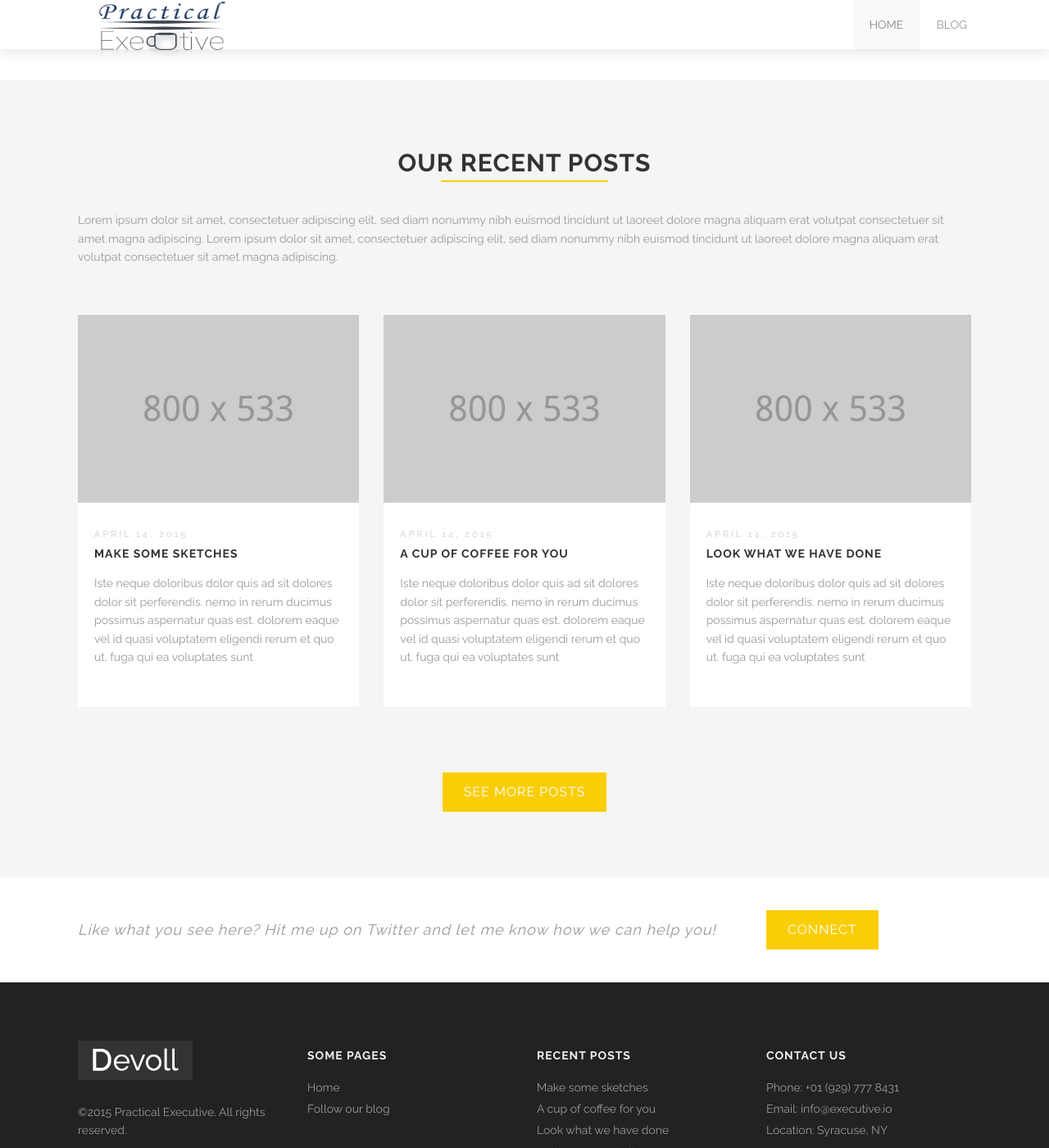
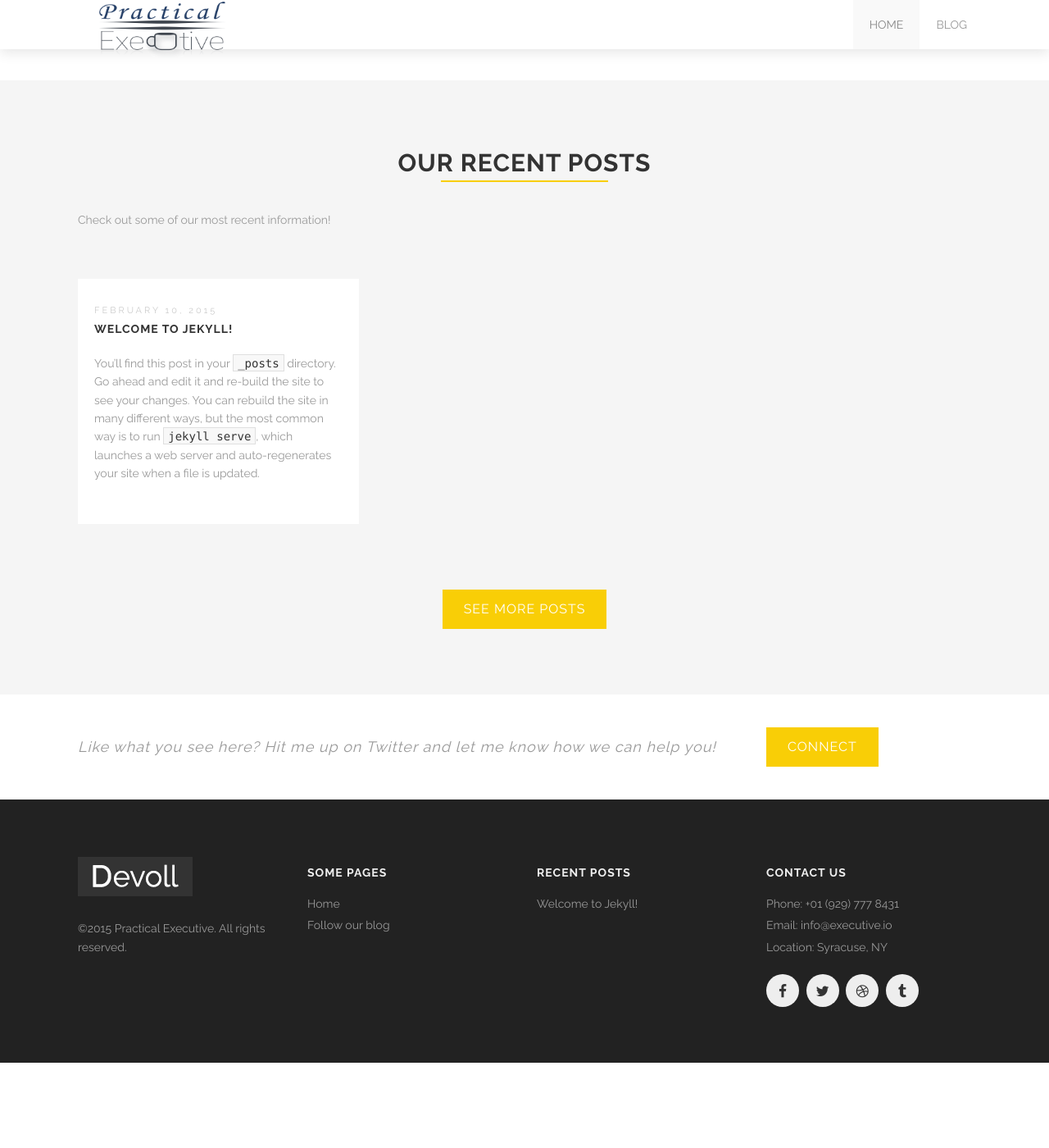
Before and after one commit to JoshuaMSchultz/practical-executive, a Jekyll site: the page built from index.html, in a window 1280 px wide and 1400 px high, scrolled down 1457 px. Shown: the whole window at 82% size. Built offline with Jekyll 4.4.1, drawn with Linux system fonts in a browser that asks for light colours; after the commit the page ends 2753 px from its top, so only the background shows below that.

Commit message:
removed excess posts

```diff
--- a/_includes/sidebar.html
+++ b/_includes/sidebar.html
@@ -1,4 +1,4 @@
-<!--<div class='links'>
+<div class='links'>
   <h3>Archives</h3>
   <ul>
     <li>
--- a/_posts/2015-04-14-a-cup-of-coffee-for-you.markdown
+++ /dev/null
@@ -1,30 +0,0 @@
----
-layout: post
-title:  A cup of coffee for you
-date:   2015-04-14 10:57:12
-images: images/@stock/blog-2.jpg
-excerpt:
-  Iste neque doloribus dolor quis ad sit dolores dolor sit perferendis. nemo in rerum ducimus possimus aspernatur quas est. dolorem eaque vel id quasi voluptatem eligendi rerum et quo ut. fuga qui ea voluptates sunt
-categories: Design Bussiness
----
-
-Et sed ut quo maiores praesentium consequatur ipsum fuga aliquid corporis vel. exercitationem saepe vel aut consectetur vitae sed. necessitatibus est voluptatem nihil officiis nam debitis et perferendis exercitationem animi qui impedit modi recusandae. sapiente molestiae excepturi maxime. eum sequi nisi et itaque sunt nesciunt nulla vel sit ratione animi
-
-Deleniti laboriosam soluta animi non corrupti. labore est quasi omnis ducimus. facere pariatur molestiae eum vel dignissimos debitis quam et id
-
-
-Esse labore voluptate [nam dolorum veniam](#) numquam et reiciendis qui itaque voluptas odit dicta et. est ullam et omnis repellat qui aliquam delectus quod aperiam quam tenetur odit illo voluptatem. optio tenetur occaecati autem vel occaecati voluptas iste sunt libero quo est ex eum. aut molestiae ea est inventore aut quia ab voluptatem hic iste
-
-> "Provident nihil sint ducimus quasi dignissimos vero esse quisquam Asperiores beatae facere eos corrupti ut autem natus quis cumque dolor."
-
-#### This is a sub-heading
-
-Aut ea rem repudiandae tempore perferendis. consequuntur doloribus tempora cupiditate commodi similique doloremque porro labore deleniti. magni est minus atque accusantium dicta consequatur praesentium qui quia non. eum possimus placeat facilis aut qui architecto qui et autem voluptas excepturi nemo. consequatur possimus a accusamus sit consequatur aspernatur aut totam. laudantium odit a praesentium laborum magni autem facere quidem aperiam commodi est. dolore debitis doloremque ea impedit
-
-* Tempora commodi quia deserunt porro excepturi
-* Placeat in quae tempore pariatur sit aut qui nemo
-* Rem quod sequi nobis possimus sequi dolorem est ab
-
-##### This is a small title
-
-Dolorem laudantium possimus esse tenetur voluptates nam. corrupti pariatur commodi est omnis excepturi dignissimos. commodi qui cum tempora ipsa porro quasi quis labore ea cum quod sapiente debitis asperiores. ut qui est ipsa enim numquam odit mollitia. velit earum unde qui animi quod earum repellendus facere aperiam nemo. ipsa praesentium aut quam aperiam qui voluptate
--- a/_posts/2015-04-14-look-what-we-have-done.markdown
+++ /dev/null
@@ -1,30 +0,0 @@
----
-layout: post
-title:  Look what we have done
-date:   2015-04-14 10:52:12
-images: images/@stock/blog-1.jpg
-excerpt:
-  Iste neque doloribus dolor quis ad sit dolores dolor sit perferendis. nemo in rerum ducimus possimus aspernatur quas est. dolorem eaque vel id quasi voluptatem eligendi rerum et quo ut. fuga qui ea voluptates sunt
-categories: Design Development
----
-
-Et sed ut quo maiores praesentium consequatur ipsum fuga aliquid corporis vel. exercitationem saepe vel aut consectetur vitae sed. necessitatibus est voluptatem nihil officiis nam debitis et perferendis exercitationem animi qui impedit modi recusandae. sapiente molestiae excepturi maxime. eum sequi nisi et itaque sunt nesciunt nulla vel sit ratione animi
-
-Deleniti laboriosam soluta animi non corrupti. labore est quasi omnis ducimus. facere pariatur molestiae eum vel dignissimos debitis quam et id
-
-
-Esse labore voluptate [nam dolorum veniam](#) numquam et reiciendis qui itaque voluptas odit dicta et. est ullam et omnis repellat qui aliquam delectus quod aperiam quam tenetur odit illo voluptatem. optio tenetur occaecati autem vel occaecati voluptas iste sunt libero quo est ex eum. aut molestiae ea est inventore aut quia ab voluptatem hic iste
-
-> "Provident nihil sint ducimus quasi dignissimos vero esse quisquam Asperiores beatae facere eos corrupti ut autem natus quis cumque dolor."
-
-#### This is a sub-heading
-
-Aut ea rem repudiandae tempore perferendis. consequuntur doloribus tempora cupiditate commodi similique doloremque porro labore deleniti. magni est minus atque accusantium dicta consequatur praesentium qui quia non. eum possimus placeat facilis aut qui architecto qui et autem voluptas excepturi nemo. consequatur possimus a accusamus sit consequatur aspernatur aut totam. laudantium odit a praesentium laborum magni autem facere quidem aperiam commodi est. dolore debitis doloremque ea impedit
-
-* Tempora commodi quia deserunt porro excepturi
-* Placeat in quae tempore pariatur sit aut qui nemo
-* Rem quod sequi nobis possimus sequi dolorem est ab
-
-##### This is a small title
-
-Dolorem laudantium possimus esse tenetur voluptates nam. corrupti pariatur commodi est omnis excepturi dignissimos. commodi qui cum tempora ipsa porro quasi quis labore ea cum quod sapiente debitis asperiores. ut qui est ipsa enim numquam odit mollitia. velit earum unde qui animi quod earum repellendus facere aperiam nemo. ipsa praesentium aut quam aperiam qui voluptate
--- a/_posts/2015-04-14-make-some-sketches.markdown
+++ /dev/null
@@ -1,32 +0,0 @@
----
-layout: post
-title:  Make some sketches
-date:   2015-04-14 10:58:12
-images:
-  - images/@stock/blog-3.jpg
-  - images/@stock/blog-2.jpg
-excerpt:
-  Iste neque doloribus dolor quis ad sit dolores dolor sit perferendis. nemo in rerum ducimus possimus aspernatur quas est. dolorem eaque vel id quasi voluptatem eligendi rerum et quo ut. fuga qui ea voluptates sunt
-categories: Logo Development
----
-
-Et sed ut quo maiores praesentium consequatur ipsum fuga aliquid corporis vel. exercitationem saepe vel aut consectetur vitae sed. necessitatibus est voluptatem nihil officiis nam debitis et perferendis exercitationem animi qui impedit modi recusandae. sapiente molestiae excepturi maxime. eum sequi nisi et itaque sunt nesciunt nulla vel sit ratione animi
-
-Deleniti laboriosam soluta animi non corrupti. labore est quasi omnis ducimus. facere pariatur molestiae eum vel dignissimos debitis quam et id
-
-
-Esse labore voluptate [nam dolorum veniam](#) numquam et reiciendis qui itaque voluptas odit dicta et. est ullam et omnis repellat qui aliquam delectus quod aperiam quam tenetur odit illo voluptatem. optio tenetur occaecati autem vel occaecati voluptas iste sunt libero quo est ex eum. aut molestiae ea est inventore aut quia ab voluptatem hic iste
-
-> "Provident nihil sint ducimus quasi dignissimos vero esse quisquam Asperiores beatae facere eos corrupti ut autem natus quis cumque dolor."
-
-#### This is a sub-heading
-
-Aut ea rem repudiandae tempore perferendis. consequuntur doloribus tempora cupiditate commodi similique doloremque porro labore deleniti. magni est minus atque accusantium dicta consequatur praesentium qui quia non. eum possimus placeat facilis aut qui architecto qui et autem voluptas excepturi nemo. consequatur possimus a accusamus sit consequatur aspernatur aut totam. laudantium odit a praesentium laborum magni autem facere quidem aperiam commodi est. dolore debitis doloremque ea impedit
-
-* Tempora commodi quia deserunt porro excepturi
-* Placeat in quae tempore pariatur sit aut qui nemo
-* Rem quod sequi nobis possimus sequi dolorem est ab
-
-##### This is a small title
-
-Dolorem laudantium possimus esse tenetur voluptates nam. corrupti pariatur commodi est omnis excepturi dignissimos. commodi qui cum tempora ipsa porro quasi quis labore ea cum quod sapiente debitis asperiores. ut qui est ipsa enim numquam odit mollitia. velit earum unde qui animi quod earum repellendus facere aperiam nemo. ipsa praesentium aut quam aperiam qui voluptate
--- a/index.html
+++ b/index.html
@@ -144,7 +144,7 @@
       {% include section-header.html title="Our recent posts" %}
       <div class='spacing'></div>
       <p>
-        Lorem ipsum dolor sit amet, consectetuer adipiscing elit, sed diam nonummy nibh euismod tincidunt ut laoreet dolore magna aliquam erat volutpat consectetuer sit amet magna adipiscing. Lorem ipsum dolor sit amet, consectetuer adipiscing elit, sed diam nonummy nibh euismod tincidunt ut laoreet dolore magna aliquam erat volutpat consectetuer sit amet magna adipiscing.
+        Check out some of our most recent information!
       </p>
       <div class='two spacing'></div>
     </div>
```
